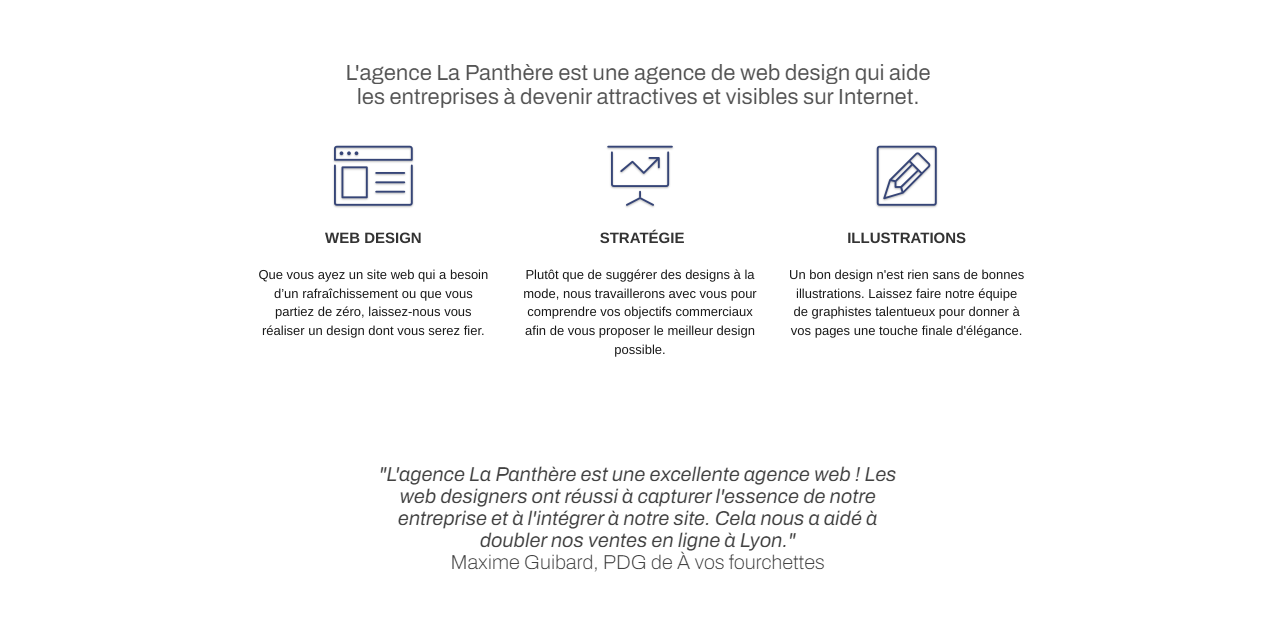
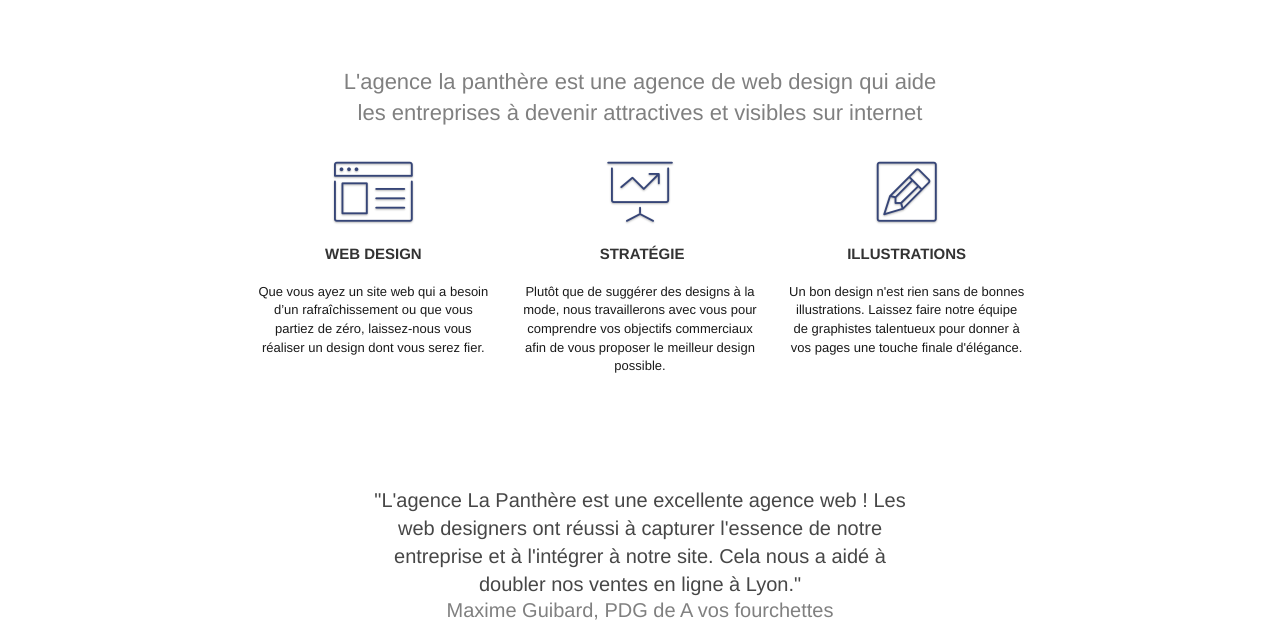
Before and after one commit to ulysseprod/Optimization_Web, a plain HTML site: page index.html in a window 1280 px wide. Shown: the part 538-1181 px from the top of the page. Drawn offline with Linux system fonts and the light colour scheme; grey boxes are pictures that could not be loaded.

Commit message:
updated version

```diff
--- a/index.html
+++ b/index.html
@@ -87,7 +87,8 @@
 	<div class="container bloc-md">
 		<div class="row">
 			<div class="col-sm-12 text-center">
-				<img alt="agence web, agence web paris, web design paris, stratégie web" src="img/title.png" />
+				<h2 style="color:grey !important">L'agence la panthère est une agence de web design qui aide <br>
+				les entreprises à devenir attractives et visibles sur internet</h2>
 			</div>
 		</div>
 		<div class="row voffset-lg med-width-whitespace">
@@ -127,8 +128,11 @@
 		</div>
 		<div class="row voffset-lg voffset">
 			<div class="col-xs-12 col-md-8 col-md-offset-2 text-center">
-				<img alt="agence web, agence web paris, web design paris, stratégie web" src="img/citation.png" />
-
+				<h2 style="color:#474747 !important;font-size:20px">"L'agence La Panthère est une excellente agence web ! Les<br>
+				web designers ont réussi à capturer l'essence de notre <br>
+				entreprise et à l'intégrer à notre site. Cela nous a aidé à<br>
+				doubler nos ventes en ligne à Lyon."</h2>
+				<h2 style="color:grey !important; font-size:20px; margin-top:-12px;">Maxime Guibard, PDG de A vos fourchettes</h2>
 			</div>
 		</div>
 	</div>
@@ -157,7 +161,8 @@
 	<div class="container bloc-lg">
 		<div class="row">
 			<div class="col-sm-12 text-center">
-				<img alt="agence web, agence web paris, web design paris, stratégie web" src="img/title2.png" />
+				<h2 style="color:grey !important">Nous travaillons avec beaucoup de clients,<br>
+				voici nos réalisations.</h2>
 			</div>
 		</div>
 		<div class="row tight-width-whitespace portfolio-row">
```
